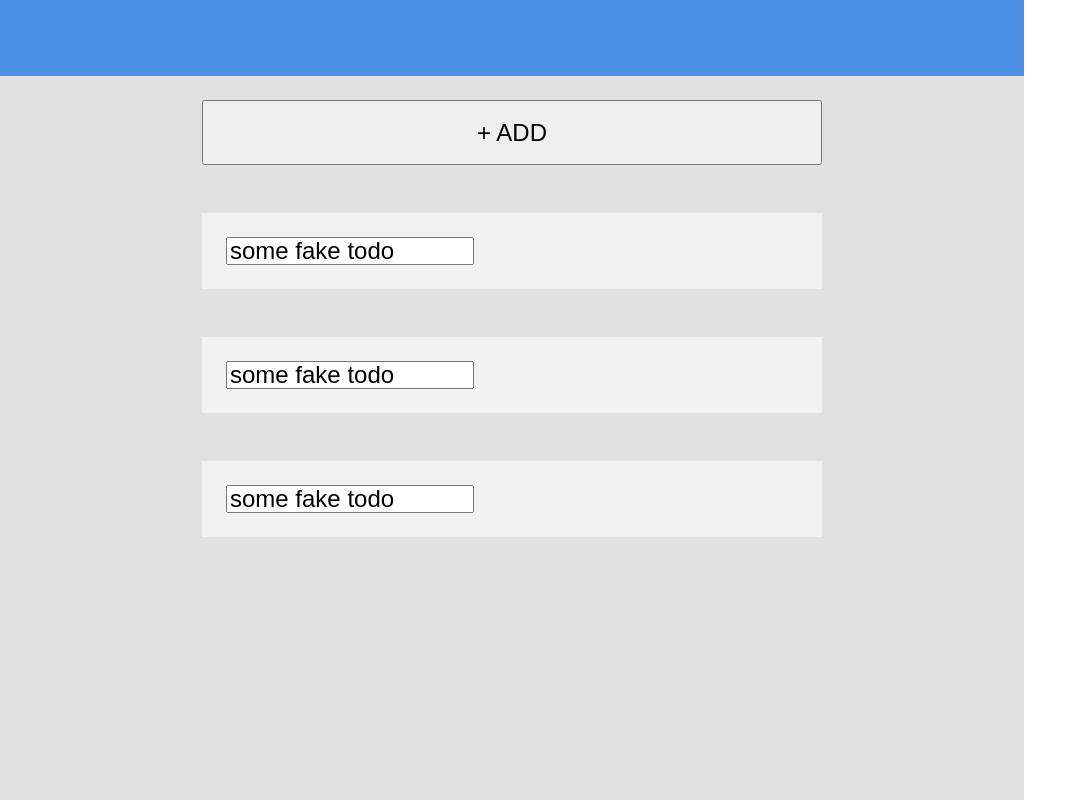
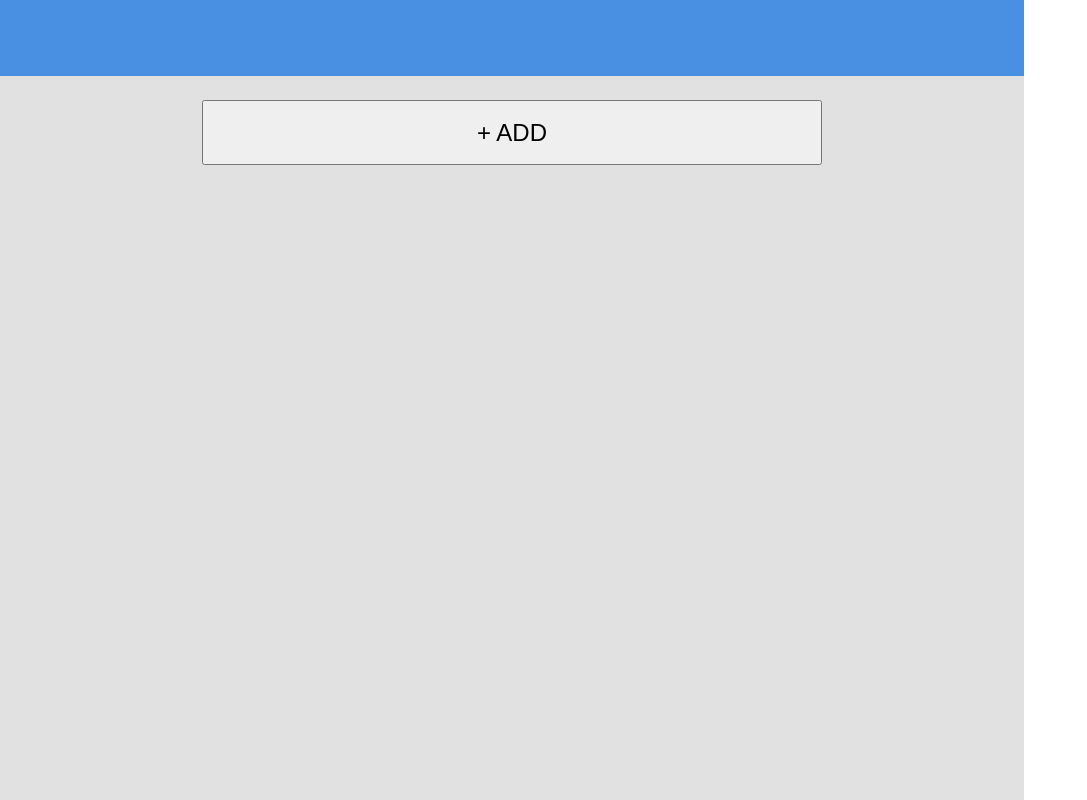
Before and after one commit to GeminiFu/todo-list-2, a React app: page / in a window 1280 px wide. Shown: the top 800 px of the page, without its empty margins (0-1087 px from the left). Built offline with nearby package versions, Linux system fonts and the light colour scheme; the HTML template or start-up script is replaced by a standard one.

Commit message:
useState => useRedcer

```diff
--- a/src/components/Form/Form.jsx
+++ b/src/components/Form/Form.jsx
@@ -5,9 +5,9 @@ import { TodoListContext } from '../../index.jsx'
 import styles from './index.css'
 
 const Editor = (props) => {
-    const [todo, setTodo] = useState('')
+    const [todo, setTodo] = useState({})
 
-    const { todoList, setTodoList } = useContext(TodoListContext)
+    const { dispatch } = useContext(TodoListContext)
 
     return (
         <div className={styles['wrapper']}>
@@ -17,7 +17,11 @@ const Editor = (props) => {
                     className={styles['title']}
                     type="text"
                     placeholder='Type Something Here'
-                    onChange={e => { setTodo(e.target.value) }}
+                    onChange={e => {
+                        setTodo({
+                            ...todo, title: e.target.value
+                        })
+                    }}
                 />
             </div>
 
@@ -29,11 +33,12 @@ const Editor = (props) => {
                 <button
                     className={styles['add-todo']}
                     onClick={() => {
+                        dispatch({
+                            type: 'ADD',
+                            payload: todo,
+                        })
+
                         props.setActive(false)
-                        setTodoList([
-                            ...todoList,
-                            { title: todo, id: todoList.length }
-                        ])
                     }}
                 >add todo</button>
             </div>
--- a/src/components/TodoList/TodoList.jsx
+++ b/src/components/TodoList/TodoList.jsx
@@ -8,11 +8,11 @@ import Todo from '../Todo'
 
 
 const TodoList = () => {
-  const { todoList } = useContext(TodoListContext)
+  const { renderTodoList } = useContext(TodoListContext)
   // TODO: filter
 
   return (
-    todoList.map((todo) => <Todo todo={todo} />)
+    renderTodoList.map((todo) => <Todo todo={todo} />)
   )
 }
 
--- /dev/null
+++ b/src/hooks/useTodoList.jsx
@@ -0,0 +1,42 @@
+import React, { useReducer, useState } from 'react'
+
+const useTodoList = () => {
+    const [todoList, dispatch] = useReducer(reducer, [])
+
+    function reducer(todoList, action) {
+        switch (action.type) {
+            case 'ADD':
+                // action.payload is todo {title: string}
+                const newTodo = action.payload
+                newTodo.id = todoList.length
+                return [
+                    ...todoList,
+                    newTodo
+                ]
+            default:
+                throw 'reducer error'
+        }
+    }
+
+    const [filter, setFilter] = useState('ALL')
+
+    function filt(filter) {
+        switch (filter) {
+            case 'ALL':
+                return todoList
+                break
+            default:
+                throw 'filter error'
+        }
+    }
+
+    const renderTodoList = filt(filter)
+
+    return {
+        renderTodoList,
+        dispatch,
+        setFilter,
+    }
+}
+
+export default useTodoList
--- a/src/index.css
+++ b/src/index.css
@@ -1,5 +1,6 @@
 .wrapper {
-    width: 1024px;
+    max-width: 1024px;
+    min-width: 620px;
     min-height: 1024px;
 
     background: #E1E1E1;
--- a/src/index.jsx
+++ b/src/index.jsx
@@ -1,5 +1,7 @@
 import React, { createContext, useState } from 'react'
 import ReactDOM from 'react-dom'
+
+import useTodoList from './hooks/useTodoList'
 
 import './basic.css'
 import styles from './index.css'
@@ -10,16 +12,21 @@ import TodoList from './components/TodoList/TodoList'
 export const TodoListContext = createContext()
 
 const App = () => {
-    const [todoList, setTodoList] = useState([
-        { title: 'some fake todo', id: 0 },
-        { title: 'some fake todo', id: 1 },
-        { title: 'some fake todo', id: 2 },
-    ])
+
+    const {
+        renderTodoList,
+        dispatch,
+        setFilter,
+    } = useTodoList()
 
     return (
         <div className={styles['wrapper']}>
             <div className={styles['nav-wrapper']}></div>
-            <TodoListContext.Provider value={{ todoList, setTodoList }}>
+            <TodoListContext.Provider value={{
+                renderTodoList,
+                dispatch,
+                setFilter,
+            }}>
                 <AddTask />
                 <TodoList />
             </TodoListContext.Provider>
```
Also changed, not shown: 2 other files (tests, documents, lock files or other folders).
